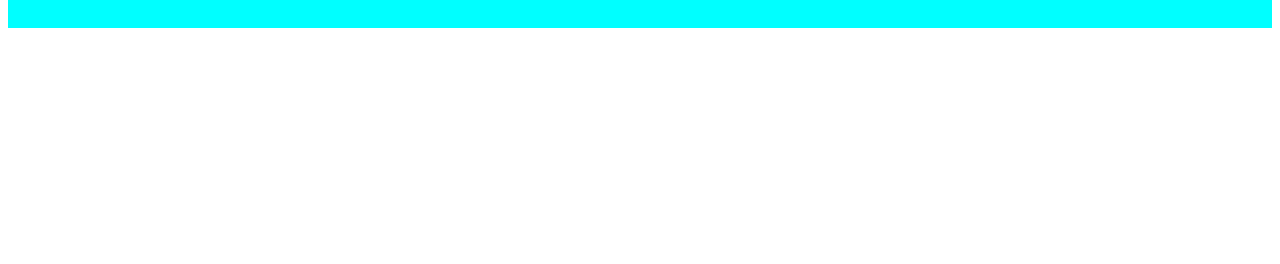
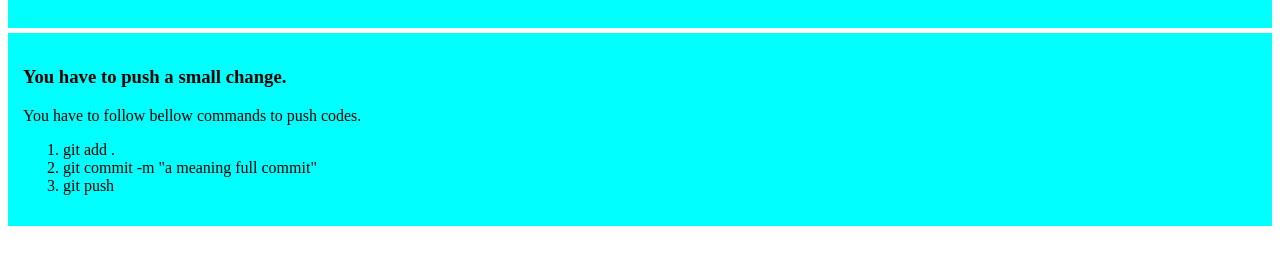
Before and after one commit to iftekharrafi-web/my-test-git-repo, a plain HTML site: page index.html in a window 1280 px wide. Shown: the part 476-740 px from the top of the page. Drawn offline with Linux system fonts and the light colour scheme.

Commit message:
push a list

```diff
--- a/index.html
+++ b/index.html
@@ -43,5 +43,18 @@
 
 
     </div>
+
+    <div>
+        <h3>You have to push a small change.</h3>
+        <p>You have to follow bellow commands to
+            push codes.
+        </p>
+        <ol>
+            <li>git add .</li>
+            <li>git commit -m "a meaning full commit" </li>
+            <li>git push</li>
+        </ol>
+
+    </div>
 </body>
 </html>
```
